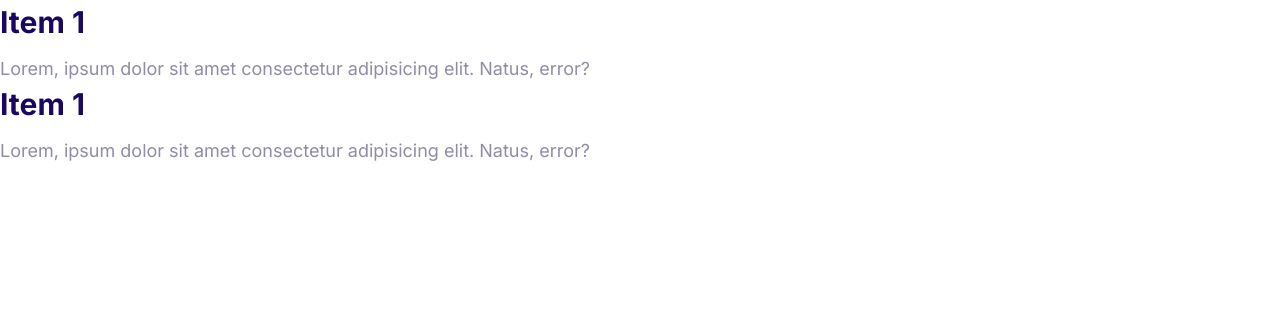
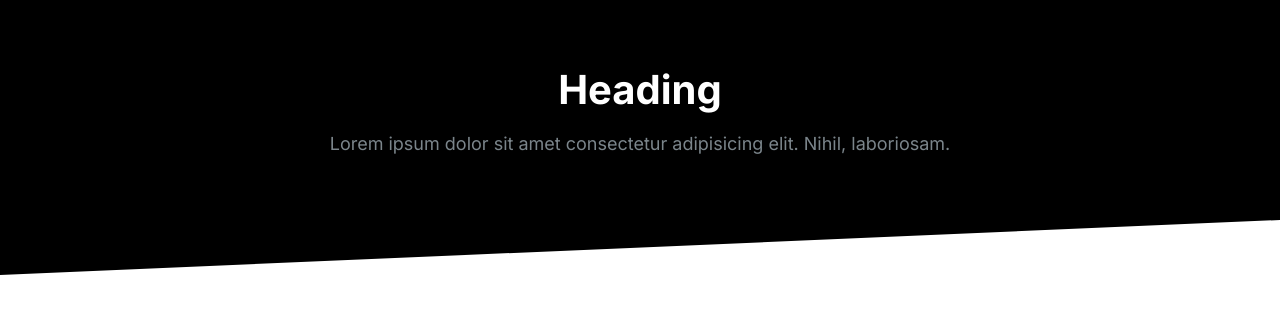
Before and after one commit to sauviksaha/cloud-host, a plain HTML site: page index.html in a window 1280 px wide. Drawn offline with Linux system fonts and the light colour scheme.

Commit message:
Added blocks

```diff
--- a/css/style.css
+++ b/css/style.css
@@ -563,3 +563,41 @@ a {
   max-height: 100vh;
   overflow: visible;
 }
+
+/* Blocks */
+.block {
+  --padding-vertical: 6rem;
+  padding: var(--padding-vertical) 2rem;
+}
+
+.block__header {
+  text-align: center;
+}
+
+.block__heading {
+  margin-top: 0;
+}
+
+.block--dark {
+  background: #000;
+  color: #7b858b;
+}
+
+.block--dark .block__heading {
+  color: #fff;
+}
+
+.block--skewed-right {
+  padding-bottom: calc(var(--padding-vertical) + 4rem);
+  clip-path: polygon(0% 0%, 100% 0%, 100% 100%, 0% 80%);
+}
+
+.block--skewed-left {
+  padding-bottom: calc(var(--padding-vertical) + 4rem);
+  clip-path: polygon(0% 0%, 100% 0%, 100% 80%, 0% 100%);
+}
+
+.container {
+  max-width: 1140px;
+  margin: 0 auto;
+}
--- a/index.html
+++ b/index.html
@@ -15,29 +15,14 @@
     <link rel="stylesheet" href="css/normalize.css" />
   </head>
   <body>
-    <div class="collapsible collapsible--expanded">
-      <header class="collapsible__header">
-        <h2 class="collapsible__heading">Item 1</h2>
-        <svg class="icon icon--white collapsible__chevron">
-          <use xlink:href="images/sprite.svg#chevron"></use>
-        </svg>
+    <section class="block block--dark block--skewed-left">
+      <header class="block__header">
+        <h2 class="block__heading">Heading</h2>
+        <p>
+          Lorem ipsum dolor sit amet consectetur adipisicing elit. Nihil,
+          laboriosam.
+        </p>
       </header>
-      <div class="collapsible__content">
-        Lorem, ipsum dolor sit amet consectetur adipisicing elit. Natus, error?
-      </div>
-    </div>
-
-    <div class="collapsible collapsible--expanded">
-      <header class="collapsible__header">
-        <h2 class="collapsible__heading">Item 1</h2>
-        <svg class="icon icon--white collapsible__chevron">
-          <use xlink:href="images/sprite.svg#chevron"></use>
-        </svg>
-      </header>
-      <div class="collapsible__content">
-        Lorem, ipsum dolor sit amet consectetur adipisicing elit. Natus, error?
-      </div>
-    </div>
-    <script src="js/main.js"></script>
+    </section>
   </body>
 </html>
```
Also changed, not shown: components/blocks.html (added, +9 -0 lines).
